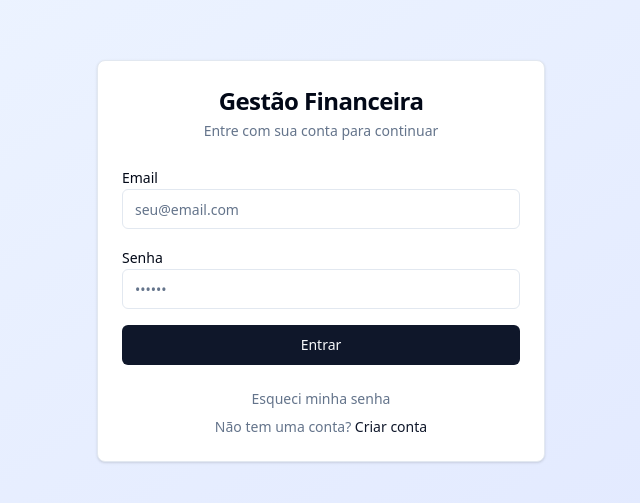
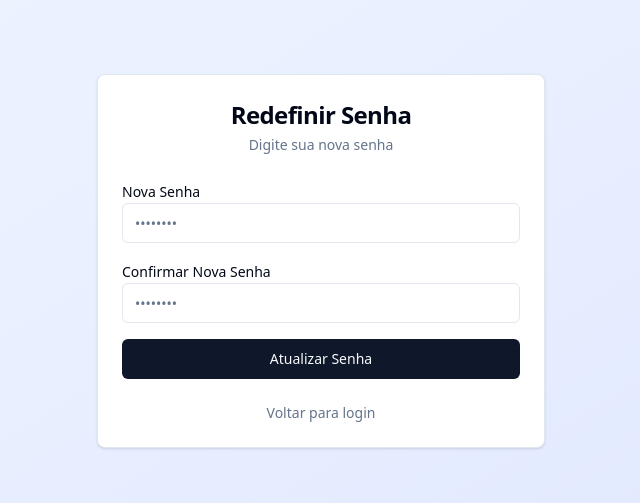
Before and after one commit to valmirpst/gestao-financeira-ai, a React (Vite) app: page /reset-password in a window 1280 px wide. Before the commit this address led to /login. Shown: the part 139-642 px from the top of the page, without its empty margins (319-959 px from the left). Built offline with nearby package versions, Linux system fonts and the light colour scheme; no server answers.

Commit message:
feat: Implement password reset page.

```diff
--- a/src/App.tsx
+++ b/src/App.tsx
@@ -9,6 +9,7 @@ import Dashboard from "./pages/Dashboard";
 import ForgotPassword from "./pages/ForgotPassword";
 import Login from "./pages/Login";
 import Register from "./pages/Register";
+import ResetPassword from "./pages/ResetPassword";
 import Transactions from "./pages/Transactions";
 
 function App() {
@@ -20,6 +21,7 @@ function App() {
           <Route path="/login" element={<Login />} />
           <Route path="/register" element={<Register />} />
           <Route path="/forgot-password" element={<ForgotPassword />} />
+          <Route path="/reset-password" element={<ResetPassword />} />
 
           {/* Protected Routes */}
           <Route
--- a/src/components/layout/Header.tsx
+++ b/src/components/layout/Header.tsx
@@ -10,14 +10,13 @@ import {
 import { useAuth } from "@/contexts/AuthContext";
 import { useNavigationLinks } from "@/hooks/useNavigationLinks";
 import { LogOut, User } from "lucide-react";
-import { useLocation, useNavigate } from "react-router-dom";
+import { useLocation } from "react-router-dom";
 import { toast } from "sonner";
 
 export function Header() {
   const location = useLocation();
   const navigation = useNavigationLinks();
   const { user, signOut } = useAuth();
-  const navigate = useNavigate();
 
   const handleSignOut = async () => {
     const { error } = await signOut();
@@ -26,7 +25,7 @@ export function Header() {
       return;
     }
     toast.success("Logout realizado com sucesso!");
-    navigate("/login");
+    window.location.replace("/login");
   };
 
   // Get user initials for avatar
--- /dev/null
+++ b/src/pages/ResetPassword.tsx
@@ -0,0 +1,178 @@
+import { Button } from "@/components/ui/button";
+import {
+  Card,
+  CardContent,
+  CardDescription,
+  CardFooter,
+  CardHeader,
+  CardTitle,
+} from "@/components/ui/card";
+import {
+  Form,
+  FormControl,
+  FormField,
+  FormItem,
+  FormLabel,
+  FormMessage,
+} from "@/components/ui/form";
+import { Input } from "@/components/ui/input";
+import { updatePassword } from "@/lib/auth";
+import { zodResolver } from "@hookform/resolvers/zod";
+import { useState } from "react";
+import { useForm } from "react-hook-form";
+import { Link, useNavigate } from "react-router-dom";
+import { toast } from "sonner";
+import { z } from "zod";
+
+const resetPasswordSchema = z
+  .object({
+    password: z
+      .string({
+        required_error: "Senha é obrigatória",
+      })
+      .min(6, "A senha deve ter no mínimo 6 caracteres"),
+    confirmPassword: z.string({
+      required_error: "Confirmação de senha é obrigatória",
+    }),
+  })
+  .refine((data) => data.password === data.confirmPassword, {
+    message: "As senhas não coincidem",
+    path: ["confirmPassword"],
+  });
+
+type ResetPasswordFormValues = z.infer<typeof resetPasswordSchema>;
+
+export default function ResetPassword() {
+  const [passwordUpdated, setPasswordUpdated] = useState(false);
+  const navigate = useNavigate();
+
+  const form = useForm<ResetPasswordFormValues>({
+    resolver: zodResolver(resetPasswordSchema),
+    defaultValues: {
+      password: "",
+      confirmPassword: "",
+    },
+  });
+
+  const onSubmit = async (values: ResetPasswordFormValues) => {
+    try {
+      const { error } = await updatePassword(values.password);
+
+      if (error) {
+        toast.error(error.message);
+        return;
+      }
+
+      setPasswordUpdated(true);
+      toast.success("Senha atualizada com sucesso!");
+
+      // Redirect to dashboard after 2 seconds
+      setTimeout(() => {
+        navigate("/dashboard");
+      }, 2000);
+    } catch (error) {
+      toast.error("Erro ao atualizar senha. Tente novamente.");
+    }
+  };
+
+  if (passwordUpdated) {
+    return (
+      <div className="flex min-h-screen items-center justify-center bg-linear-to-br from-blue-50 to-indigo-100 dark:from-gray-900 dark:to-gray-800 p-4">
+        <Card className="w-full max-w-md">
+          <CardHeader className="space-y-1">
+            <CardTitle className="text-2xl font-bold text-center">
+              Senha Atualizada!
+            </CardTitle>
+            <CardDescription className="text-center">
+              Sua senha foi redefinida com sucesso
+            </CardDescription>
+          </CardHeader>
+          <CardContent className="text-center space-y-4">
+            <p className="text-muted-foreground">
+              Você será redirecionado para o dashboard em instantes...
+            </p>
+          </CardContent>
+          <CardFooter className="flex justify-center">
+            <Link to="/dashboard">
+              <Button variant="outline">Ir para Dashboard</Button>
+            </Link>
+          </CardFooter>
+        </Card>
+      </div>
+    );
+  }
+
+  return (
+    <div className="flex min-h-screen items-center justify-center bg-linear-to-br from-blue-50 to-indigo-100 dark:from-gray-900 dark:to-gray-800 p-4">
+      <Card className="w-full max-w-md">
+        <CardHeader className="space-y-1">
+          <CardTitle className="text-2xl font-bold text-center">
+            Redefinir Senha
+          </CardTitle>
+          <CardDescription className="text-center">
+            Digite sua nova senha
+          </CardDescription>
+        </CardHeader>
+        <CardContent>
+          <Form {...form}>
+            <form onSubmit={form.handleSubmit(onSubmit)} className="space-y-4">
+              <FormField
+                control={form.control}
+                name="password"
+                render={({ field }) => (
+                  <FormItem>
+                    <FormLabel>Nova Senha</FormLabel>
+                    <FormControl>
+                      <Input
+                        type="password"
+                        placeholder="••••••••"
+                        {...field}
+                      />
+                    </FormControl>
+                    <FormMessage />
+                  </FormItem>
+                )}
+              />
+
+              <FormField
+                control={form.control}
+                name="confirmPassword"
+                render={({ field }) => (
+                  <FormItem>
+                    <FormLabel>Confirmar Nova Senha</FormLabel>
+                    <FormControl>
+                      <Input
+                        type="password"
+                        placeholder="••••••••"
+                        {...field}
+                      />
+                    </FormControl>
+                    <FormMessage />
+                  </FormItem>
+                )}
+              />
+
+              <Button
+                type="submit"
+                className="w-full"
+                disabled={form.formState.isSubmitting}
+              >
+                {form.formState.isSubmitting
+                  ? "Atualizando..."
+                  : "Atualizar Senha"}
+              </Button>
+            </form>
+          </Form>
+        </CardContent>
+        <CardFooter className="flex justify-center">
+          <Link
+            to="/login"
+            className="text-sm text-muted-foreground hover:text-primary"
+          >
+            Voltar para login
+          </Link>
+        </CardFooter>
+      </Card>
+    </div>
+  );
+}
```
